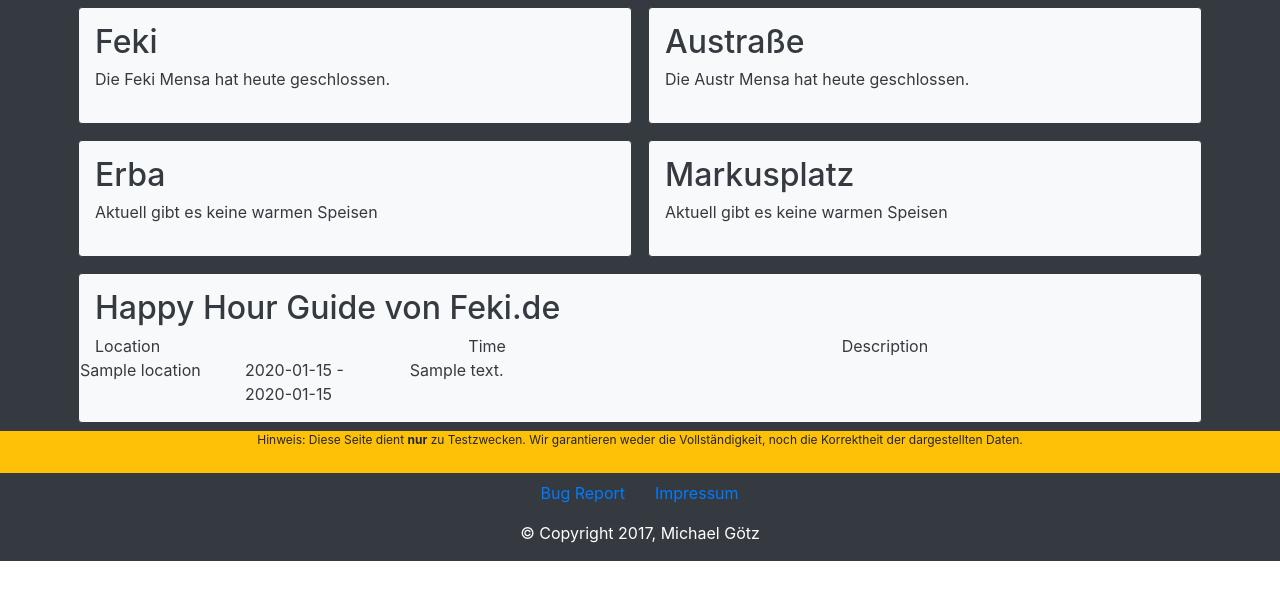
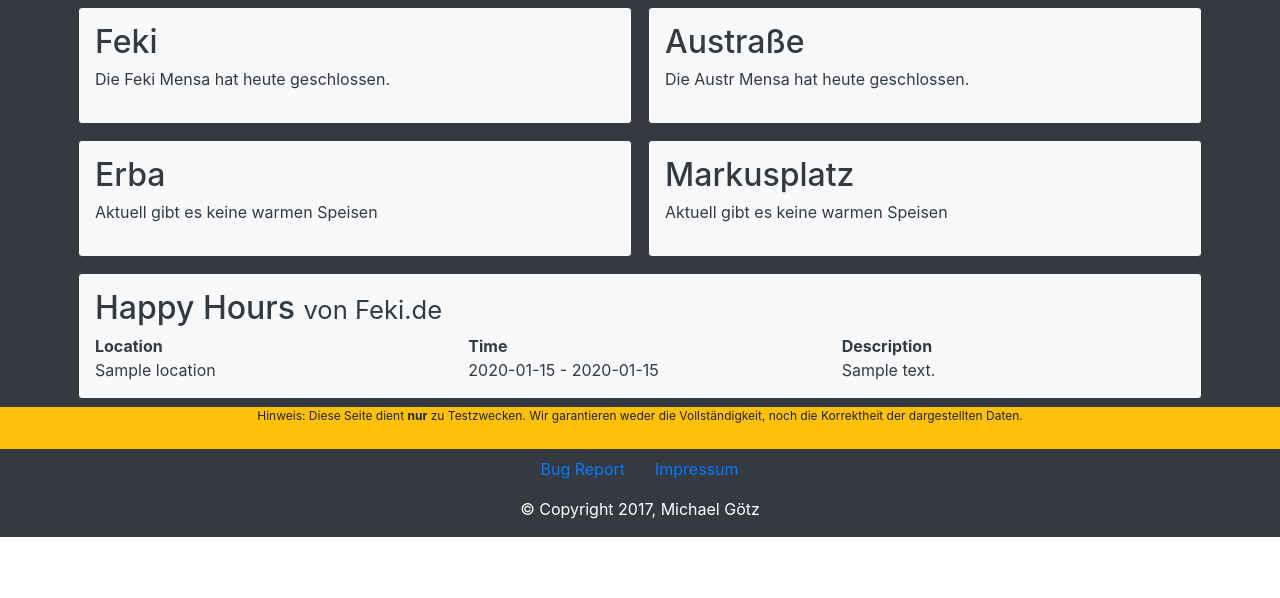
Before and after one commit to michigg/basta-backend, a Python web app: template ofu_app/templates/food/weekly_food.jinja in a window 1280 px wide. Shown: the part 93-691 px from the top of the page. Run offline with Jinja, Linux system fonts and the light colour scheme; the template is opened without the code that fills it: most values are stand-ins (such as "Sample title", 1, 10 or a date in 2020); some libraries are stand-ins or nearby versions.

Commit message:
fixed happy hour bug

```diff
--- a/ofu_app/templates/food/weekly_food.jinja
+++ b/ofu_app/templates/food/weekly_food.jinja
@@ -15,28 +15,7 @@
             {{ macros.week_menu(title='Markusplatz', location_menus=markus_cafete, fail_text='Aktuell gibt es keine warmen Speisen') }}
         </div>
         <div class="row">
-            <div class="col p-2">
-                <div class="p-3 border border-dark rounded bg-light text-dark">
-                    <h2>Happy Hour Guide von Feki.de</h2>
-                    {% if happy_hours %}
-                        <div class="row">
-                            <div class="col-4">Location</div>
-                            <div class="col-4">Time</div>
-                            <div class="col-4">Description</div>
-                            {% for happy_hour in happy_hours %}
-                                <div class="row">
-                                    <div class="col-4">{{ happy_hour.location }}</div>
-                                    <div class="col-4">{{ happy_hour.starttime.strftime('%H:%M') }} - {{ happy_hour.endtime.strftime('%H:%M') }}</div>
-                                    <div class="col-4">{{ happy_hour.description }}</div>
-                                </div>
-                            {% endfor %}
-                        </div>
-                    {% else %}
-                        <p>Leider gibt es heute keine Happy Hours :(</p>
-                    {% endif %}
-                </div>
-            </div>
+             {{ macros.happy_hours(happy_hours=happy_hours) }}
         </div>
     </div>
-
 {% endblock %}
--- a/ofu_app/templates/macros/food_macros.jinja
+++ b/ofu_app/templates/macros/food_macros.jinja
@@ -35,3 +35,28 @@
         {% endfor %}
     </ul>
 {% endmacro %}
+
+{% macro happy_hours(happy_hours) %}
+    <div class="col p-2">
+        <div class="p-3 border border-dark rounded bg-light text-dark">
+            <h2>Happy Hours <small>von Feki.de</small></h2>
+            {% if happy_hours %}
+                <div class="row">
+                    <div class="col-4"><strong>Location</strong></div>
+                    <div class="col-4"><strong>Time</strong></div>
+                    <div class="col-4"><strong>Description</strong></div>
+                </div>
+                {% for happy_hour in happy_hours %}
+                    <div class="row">
+                        <div class="col-4">{{ happy_hour.location }}</div>
+                        <div class="col-4">{{ happy_hour.starttime.strftime('%H:%M') }}
+                            - {{ happy_hour.endtime.strftime('%H:%M') }}</div>
+                        <div class="col-4">{{ happy_hour.description }}</div>
+                    </div>
+                {% endfor %}
+                </div>
+            {% else %}
+                <p>Leider gibt es heute keine Happy Hours :(</p>
+            {% endif %}
+    </div>
+{% endmacro %}
```
Also changed, not shown: ofu_app/templates/food/daily_food.jinja (+1 -21 lines).
